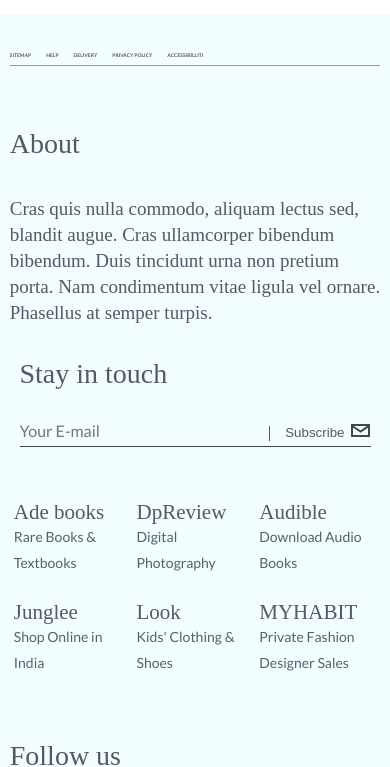
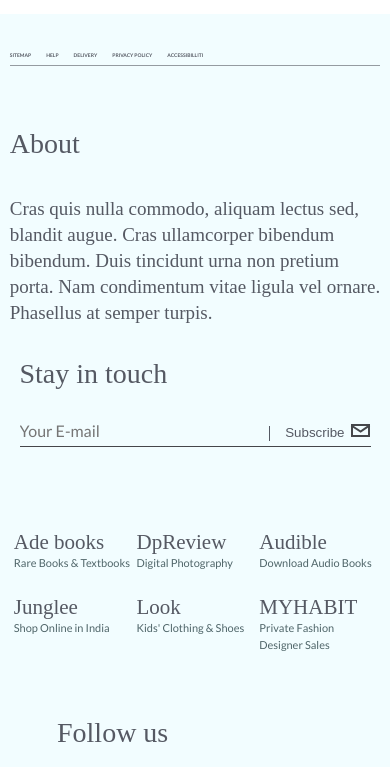
Before and after one commit to anbaykova/bookworm_baykova, a plain HTML site: page article.html in a window 390 px wide. Shown: the part 6190-6957 px from the top of the page. Drawn offline with nearby package versions, Linux system fonts and the light colour scheme; a web font is replaced by a local one.

```diff
--- a/css/responsive.css
+++ b/css/responsive.css
@@ -56,11 +56,15 @@
             padding-bottom: 1px;
         }
         .wrap-footer {
-            height: 913px;
+            height: 911px;
         }
         .footer_section_about {
             width: 100%;
-            margin: 0 auto;
+            margin: 0 0 30px 0;
+        }
+        .section_box p {
+            font-size: 11px;
+            line-height: 17px;
         }
         .footer_section_box {
             width: 77%;
@@ -80,9 +84,9 @@
             margin: 0 auto;
         }
         .footer_social {
+            width: 80%;
+            margin: 0 57px 10px 57px;
             float: none;
-            width: 95%;
-            margin: 0 auto;
         }
         .footer-info-left {
             float: left;
@@ -229,7 +233,10 @@
             width: 95%;
         }
         .wrap-footer {
-            height: 870px;
+            height: 941px;
+        }
+        .footer_info {
+           padding-top: 60px;
         }
         .footer_section_about {
             width: 100%;
@@ -313,7 +320,7 @@
             width: 85%;
         }
         .relation-post {
-            width: 100%;
+            width: 90%;
         }
         .post-comments {
             width: 100%;
@@ -500,7 +507,7 @@
             }
         }
 
-        @media all and (min-width: 480px) and (max-width: 768px) {
+        @media all and (min-width: 480px) and (max-width: 767px) {
             .rightpart {
                 float: none;
             }
@@ -535,7 +542,7 @@
                 float: none;
             }
         }
-        @media all and (min-width: 610px) and (max-width: 768px) {
+        @media all and (min-width: 610px) and (max-width: 767px) {
         .footer_section_active {
             float: none;
             width: 45%;
--- a/css/style.css
+++ b/css/style.css
@@ -1034,6 +1034,7 @@
 }
 
 .footer_info {
+    display: inline-block;
     width: 100%;
     font-family: 'Lato', sans-serif;
     font-size: 15px;
@@ -1475,7 +1476,7 @@
 }
 
 .wrap-footer {
-    height: 657px;
+    height: 607px;
     width: 100%;
     background-color: #f2fdff;
     margin: 0 auto;
```
